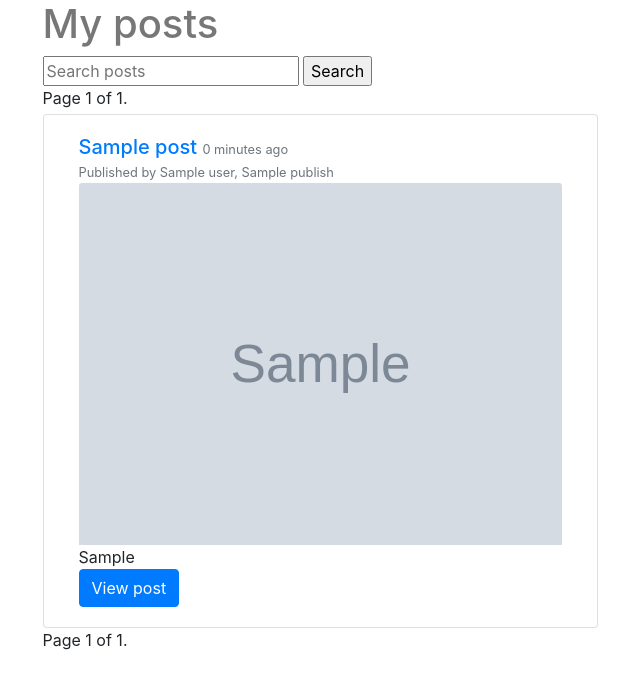
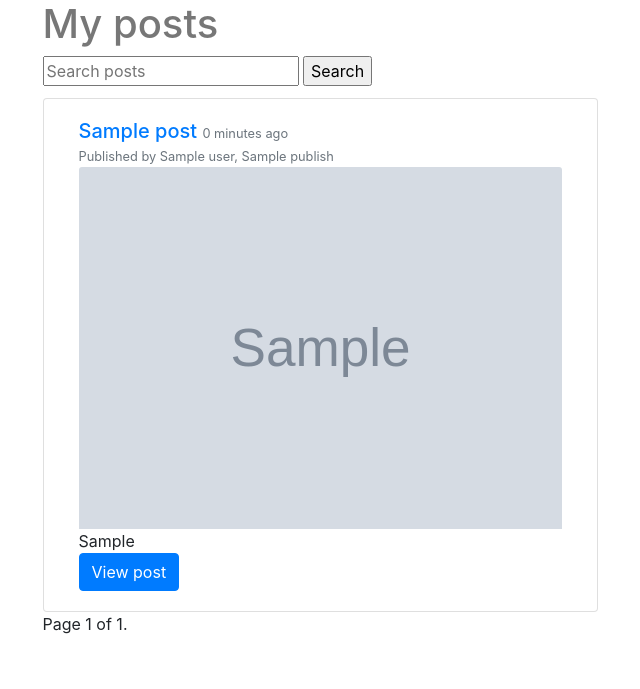
Before and after one commit to krispea3/tryDjango, a Django app: template src/templates/post_list.html in a window 1280 px wide. Shown: the top 689 px of the page, without its empty margins (320-960 px from the left). Run offline with Django 3.2, Linux system fonts and the light colour scheme; the template is opened without the code that fills it: most values are stand-ins (such as "Sample title", 1, 10 or a date in 2020); grey boxes marked "Sample" are stand-in pictures; some libraries are stand-ins or nearby versions.

Commit message:
code cleanup

```diff
--- a/src/templates/post_list.html
+++ b/src/templates/post_list.html
@@ -6,29 +6,11 @@
         <h1>My posts</h1>
     </div>
     {% comment %} Search {% endcomment %}
-    <div class='row'>
+    <div class='row mb-2'>
         <form method="GET" action="">
             <input type="text" name='q' placeholder="Search posts" value='{{ request.GET.q }}'>
             <input type="submit" value='Search'>
         </form>
-    </div>
-    {% comment %} Pagination {% endcomment %}
-    <div class='row'>
-        <div class="pagination">
-            <span class="step-links">
-                {% if posts.has_previous %}
-                <a href="?page={{ posts.previous_page_number }}{% if request.GET.q %}&q={{ request.GET.q }}{% endif %}">previous</a>
-                {% endif %}
-
-                <span class="current">
-                    Page {{ posts.number }} of {{ posts.paginator.num_pages }}.
-                </span>
-
-                {% if posts.has_next %}
-                <a href="?page={{ posts.next_page_number }}{% if request.GET.q %}&q={{ request.GET.q }}{% endif %}">next</a>
-                {% endif %}
-            </span>
-        </div>
     </div>
     {% comment %} Blog entries {% endcomment %}
     {% for post in posts %}
@@ -77,6 +59,10 @@
             </div>
         </div>
     </div>
+    {% empty %}
+    <div class='row'>
+        <strong>No posts to display</strong>
+    </div>
     {% endfor %}
     {% comment %} Pagination {% endcomment %}
     <div class='row'>
```
